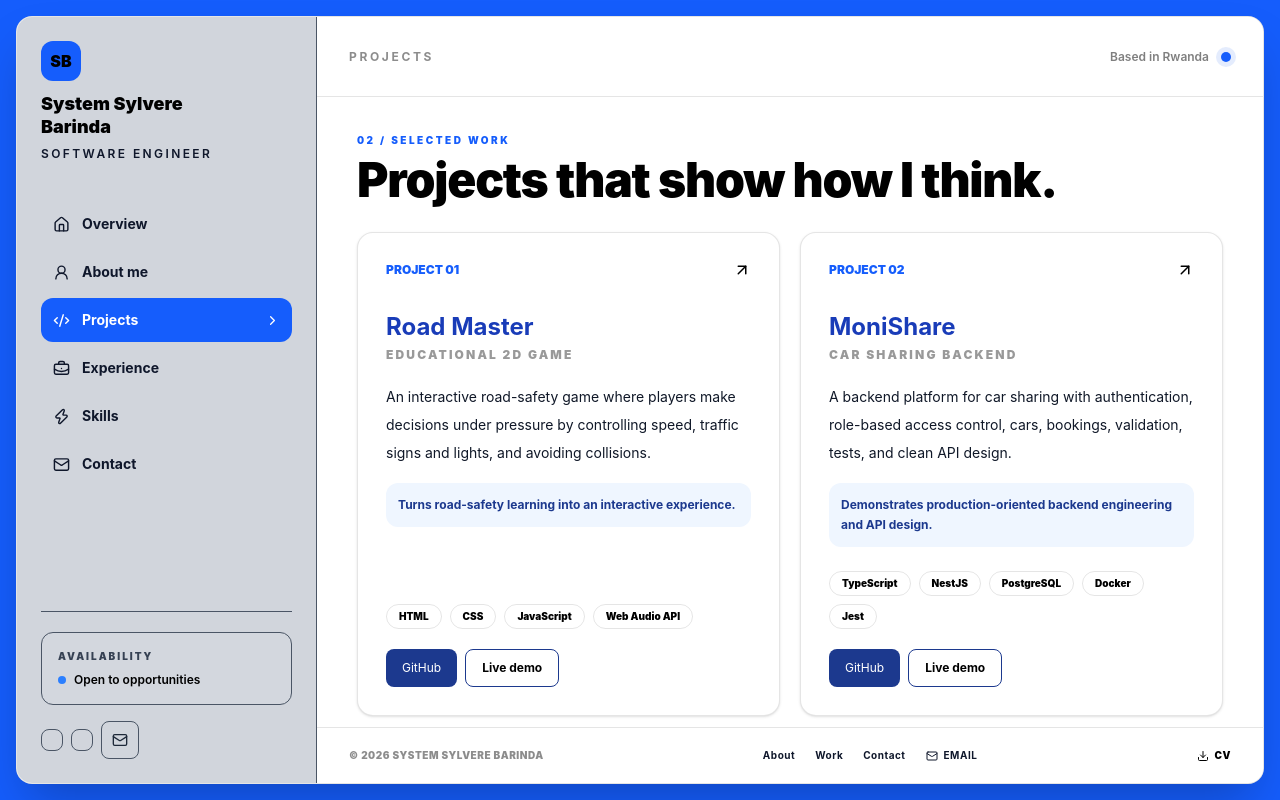
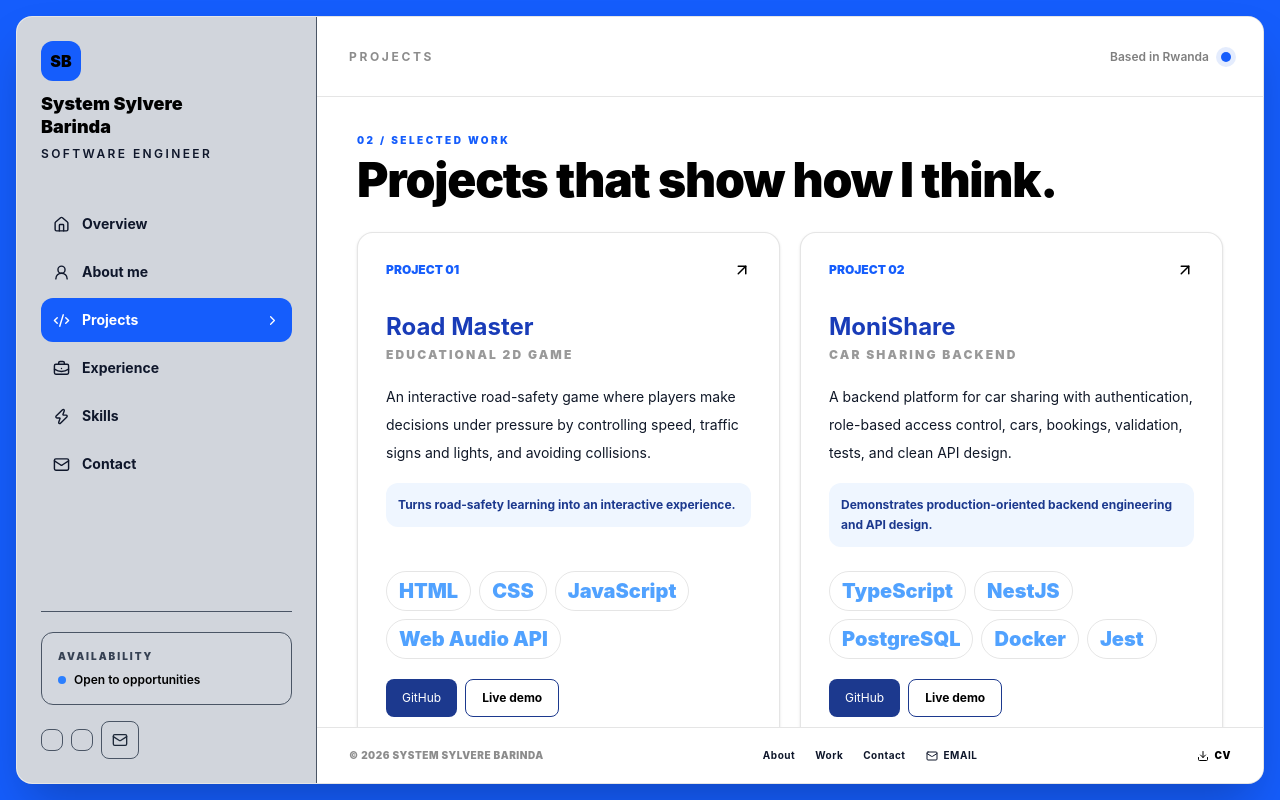
Before and after one commit to system-Barinda/My_portfolio, a React (Vite) app: page / in a window 1280 px wide. Both pictures are taken after a click on the button "Projects". Built offline with nearby package versions, Linux system fonts and the light colour scheme.

Commit message:
chore:updating the currently doen

```diff
--- a/src/App.tsx
+++ b/src/App.tsx
@@ -471,11 +471,11 @@ function ProjectsPage() {
               {p.impact}
             </p>
             <div className="mt-auto pt-6">
-              <div className="flex flex-wrap gap-2">
+              <div className="flex flex-wrap gap-2 ">
                 {p.stack.map((s) => (
                   <span
                     key={s}
-                    className="rounded-full border border-black/10 px-3 py-1 text-[10px] font-black"
+                    className="rounded-full border border-black/10 px-3 py-1 text-[20px] font-black text-blue-400"
                   >
                     {s}
                   </span>
```
